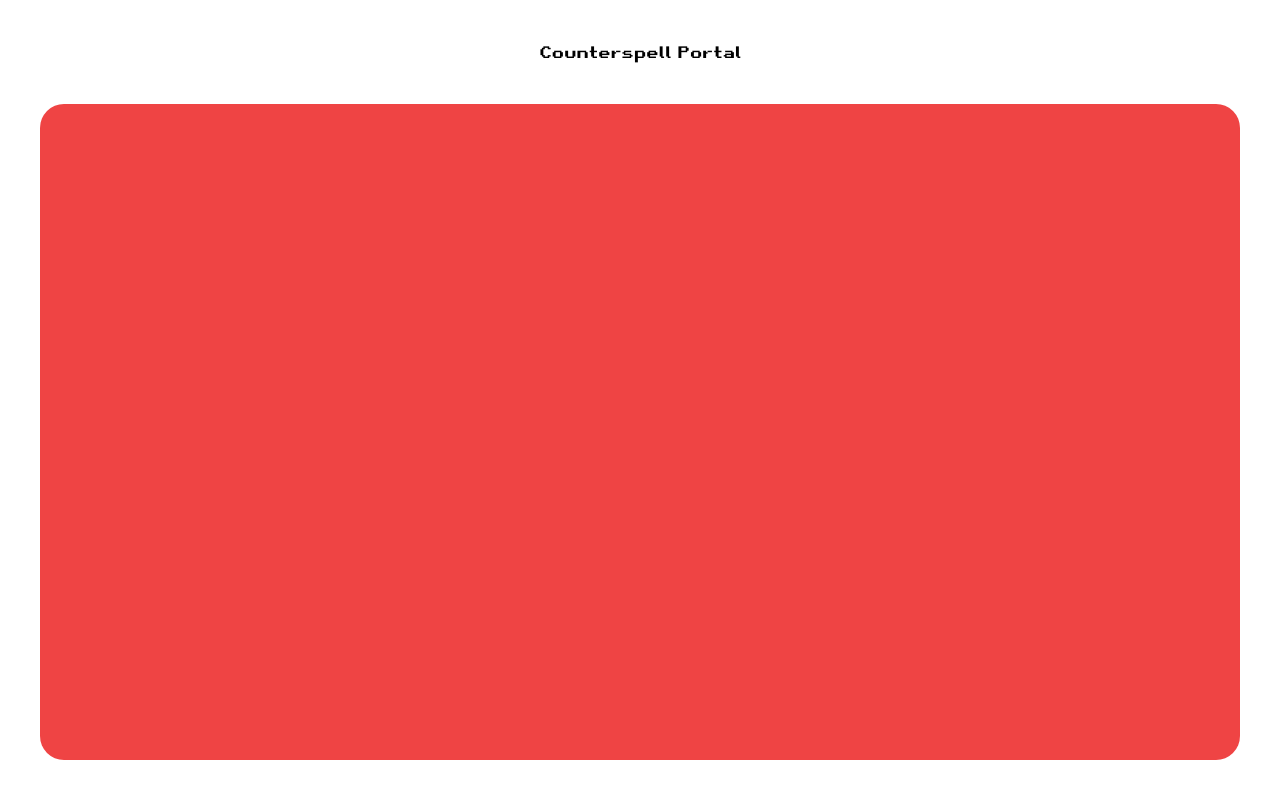
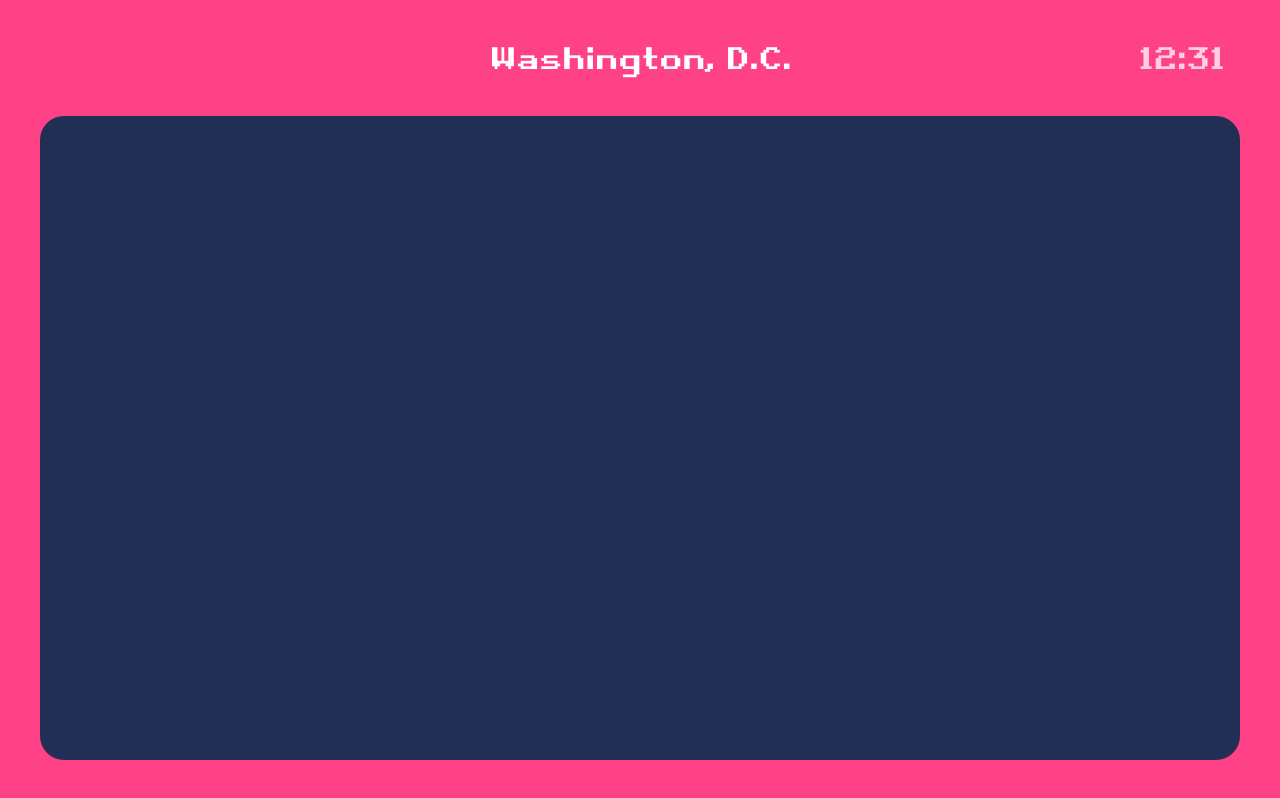
Before and after one commit to gusruben/counterspell-portal, a SvelteKit app in the folder frontend/: page / in a window 1280 px wide. Built offline with nearby package versions, Linux system fonts and the light colour scheme.

Commit message:
Add some very simple styling to the main page

```diff
--- a/frontend/src/routes/+page.svelte
+++ b/frontend/src/routes/+page.svelte
@@ -1,4 +1,11 @@
-<div class="fixed inset-10 flex flex-col items-center gap-10">
-	<h1 class="font-retro">Counterspell Portal</h1>
-	<div class="h-full w-full rounded-3xl bg-red-500"></div>
+<script lang="ts">
+	// placeholders for now
+	const location = 'Washington, D.C.';
+	const timeLeft = '12:31';
+</script>
+
+<div class="fixed inset-0 flex flex-col items-center gap-10 bg-counterspell-pink p-10">
+	<h1 class="font-retro text-3xl text-white">{location}</h1>
+	<h1 class="absolute right-14 top-10 font-retro text-3xl text-white opacity-75">{timeLeft}</h1>
+	<div class="h-full w-full rounded-3xl bg-counterspell-500"></div>
 </div>
--- a/frontend/tailwind.config.ts
+++ b/frontend/tailwind.config.ts
@@ -7,7 +7,17 @@ export default {
 		fontFamily: {
 			retro: ['Retro Gaming'],
 		},
-		extend: {},
+		extend: {
+			colors: {
+				'counterspell-pink': '#FF4186',
+				'counterspell-blue': '#41DDFF',
+				counterspell: {
+					100: '#0A081E',
+					200: '#1B192B',
+					500: '#202f53',
+				},
+			},
+		},
 	},
 	plugins: [],
 } as Config;
```
